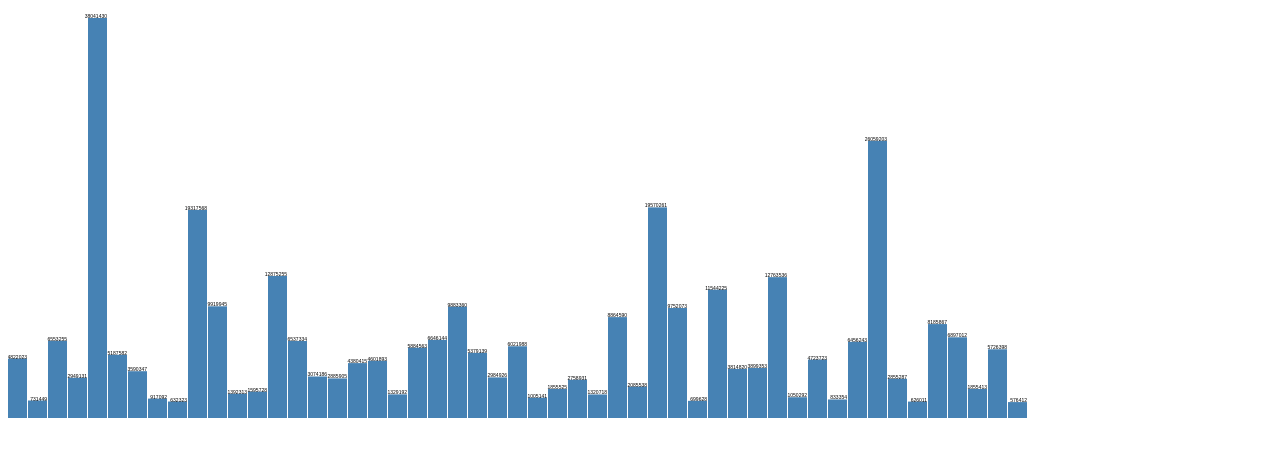
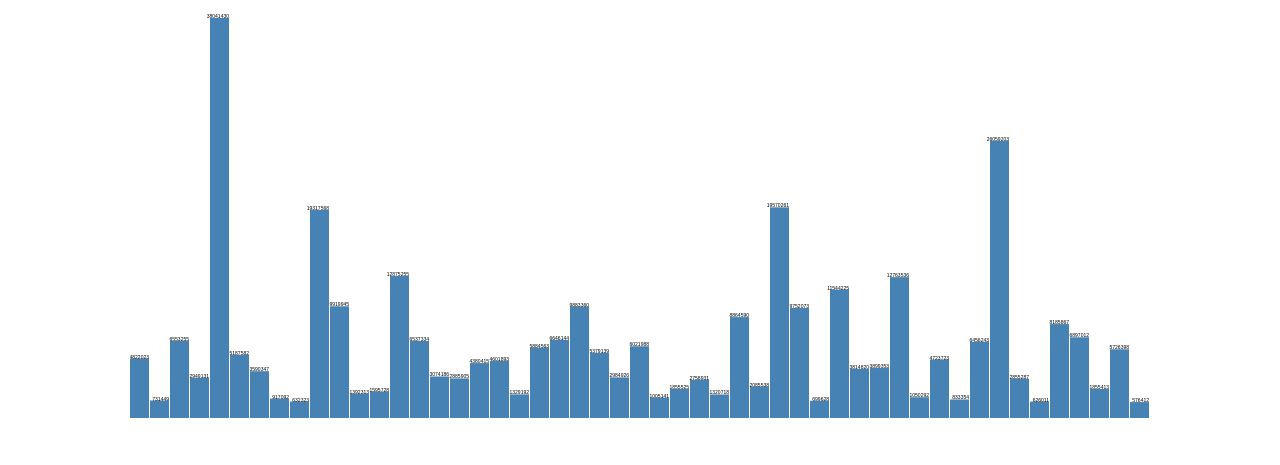
Before and after one commit to zmrui/assignment4, a plain HTML site: page partA/q2.html in a window 1280 px wide. Drawn offline with nearby package versions, Linux system fonts and the light colour scheme.

Commit message:
2021/11/27 周六-16:17:01.47

```diff
--- a/partA/q2.html
+++ b/partA/q2.html
@@ -5,6 +5,12 @@
    <script type="text/javascript" src="https://d3js.org/d3.v4.min.js"></script>
 
    <style>
+      .div1 {
+         text-align:center;
+      }
+      .chart {
+         display:inline-block;
+      }
       .chart rect {
          fill: steelblue;
       }
@@ -18,7 +24,9 @@
    </style>
 </head>
 
-<svg class="chart"></svg>
+<div class="div1">
+   <svg class="chart"></svg>
+</div>
 
 <script>
 
```
Also changed, not shown: partA/q1.html (+10 -1 lines), partA/q3.html (+9 -1 lines), partA/q4.html (+10 -5 lines).
